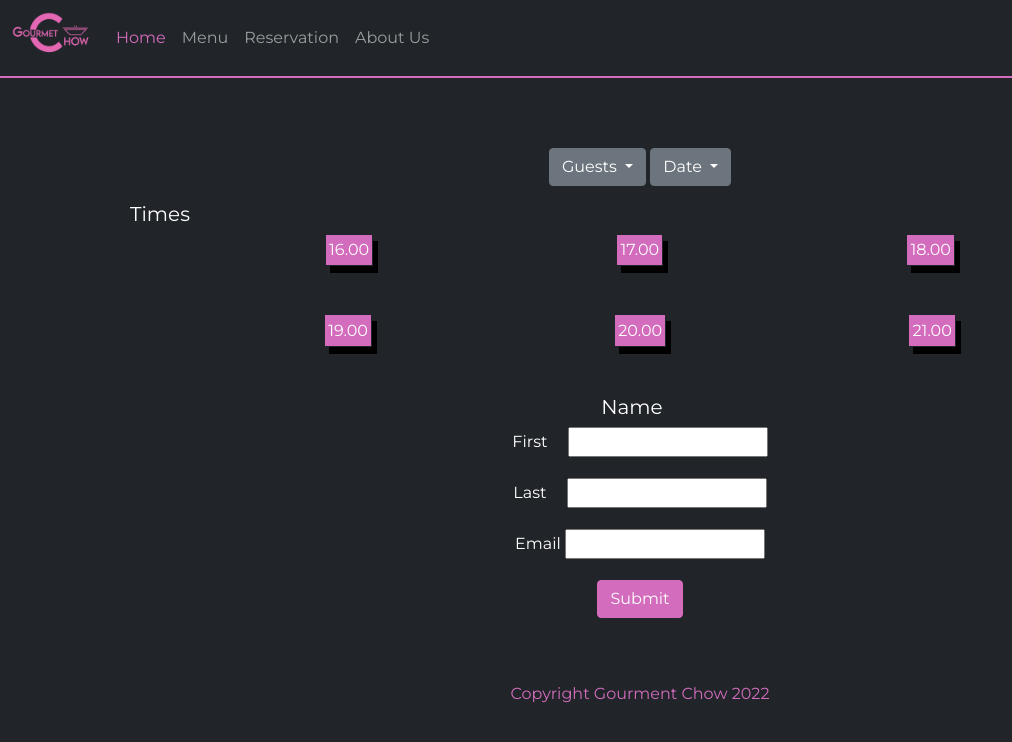
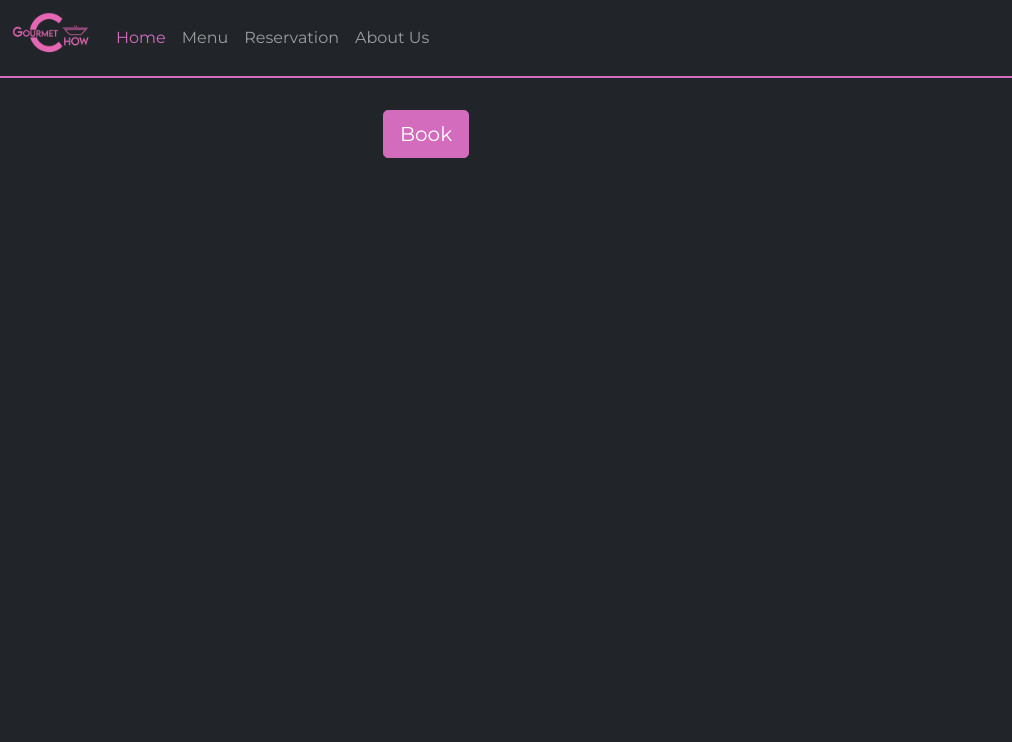
Before and after one commit to CHAMPION316/Gourmet-Chow-Restaurant, a Django app: page /book.html/ in a window 1280 px wide. Shown: the top 742 px of the page, without its empty margins (0-1012 px from the left). Run offline with Django 3.2, Linux system fonts and the light colour scheme.

Commit message:
Edit reservation page

```diff
--- a/templates/book.html
+++ b/templates/book.html
@@ -2,71 +2,14 @@
 
 {% block content %}
 
-    <!-- Dropdown Menu -->
-        <div class="row">
-            <div class="col-md-12 landing-text text-center">
-                <div class="btn-group">
-                    <button class="btn btn-secondary dropdown-toggle" type="button" id="defaultDropdown" data-bs-toggle="dropdown" data-bs-auto-close="true" aria-expanded="false">
-                    Guests
-                    </button>
-                    <ul class="dropdown-menu" aria-labelledby="defaultDropdown">
-                    <li><a class="dropdown-item" href="#">2 Guests</a></li>
-                    <li><a class="dropdown-item" href="#">3 Guests</a></li>
-                    <li><a class="dropdown-item" href="#">4 Guests</a></li>
-                    <li><a class="dropdown-item" href="#">5 Guests</a></li>
-                    <li><a class="dropdown-item" href="#">6 Guests</a></li>
-                    </ul>
-                </div>
-
-                <div class="btn-group">
-                    <button class="btn btn-secondary dropdown-toggle" type="button" id="dropdownMenuClickableOutside" data-bs-toggle="dropdown" data-bs-auto-close="inside" aria-expanded="false">
-                    Date
-                    </button>
-                    <ul class="dropdown-menu" aria-labelledby="dropdownMenuClickableOutside">
-                    <li><a class="dropdown-item" href="#">December</a></li>
-                    </ul>
-                </div>
-            </div>
-        </div>
-
-        <!-- Booking Times -->
-        <div class="container-sm text-color pt-3">
-            <h5 class="ms-5">Times</h5>
-            <div class="d-flex justify-content-evenly">
-                <div class="bg-times border border-dark">16.00</div>
-                <div class="bg-times border border-dark">17.00</div>
-                <div class="bg-times border border-dark">18.00</div>
-            </div>
-            <div class="d-flex justify-content-evenly pt-5">
-                <div class="bg-times border border-dark">19.00</div>
-                <div class="bg-times border border-dark">20.00</div>
-                <div class="bg-times border border-dark">21.00</div>
-            </div>
-        </div>
-
-        <!-- Booking Form -->
-        <div class="container text-color text-center pt-5">
-            <h5 class="pe-3">Name</h5>
-            <form action="">
-                <div class="pb-3">
-                    <label for="fname" class="form-label pe-3">First</label>
-                    <input type="text" id="fname" name="fname" aria-describedby="first name">
-                </div>
-                <div class="pb-3">
-                    <label for="lname" class="form-label pe-3">Last</label>
-                    <input type="text" id="lname" name="lname" aria-describedby="last name">
-                </div>
-                <div class="pb-3">
-                    <label for="email" class="form-label">Email</label>
-                    <input type="email" id="email" name="email" aria-describedby="email-address">
-                </div>
-                <div class="pb-3">
-                    <button type="submit" class=" button1 btn btn-primary">Submit</button>
-                </div>
+<div class="container">
+    <div class="row mb-5">
+        <div class="col-12 col-md-6 mx-auto">
+            <form class="px-3 pt-3" action="post">
+                <button type="submit" class="btn btn-lg my-3 btn-primary text-color button1">Book</button>
             </form>
         </div>
-        <div class="container text-center copyright-color pt-5">
-            <p>Copyright Gourment Chow 2022</p>
-        </div>
+    </div>
+</div>
 
-  {% endblock content %}
+{% endblock content %}
```
